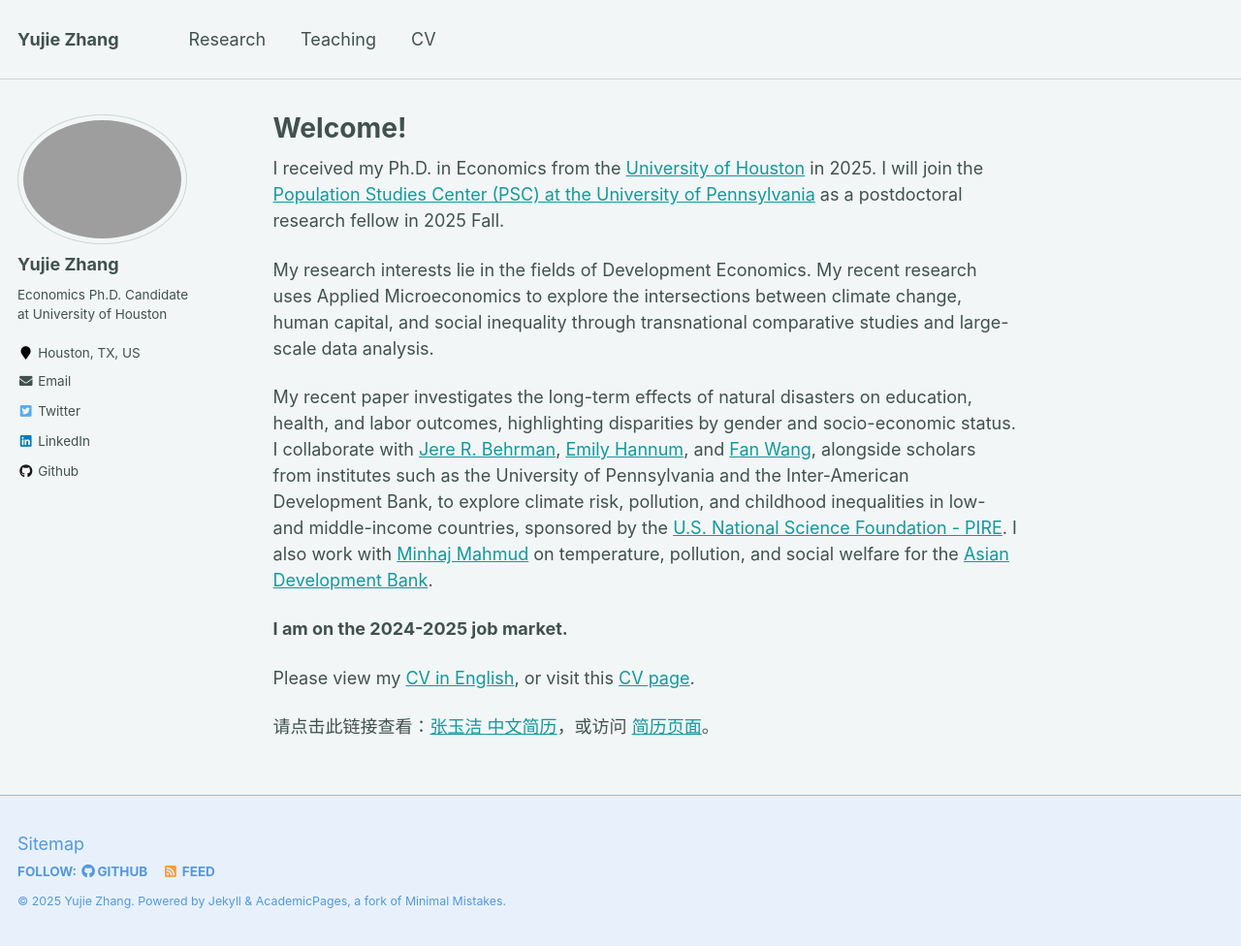
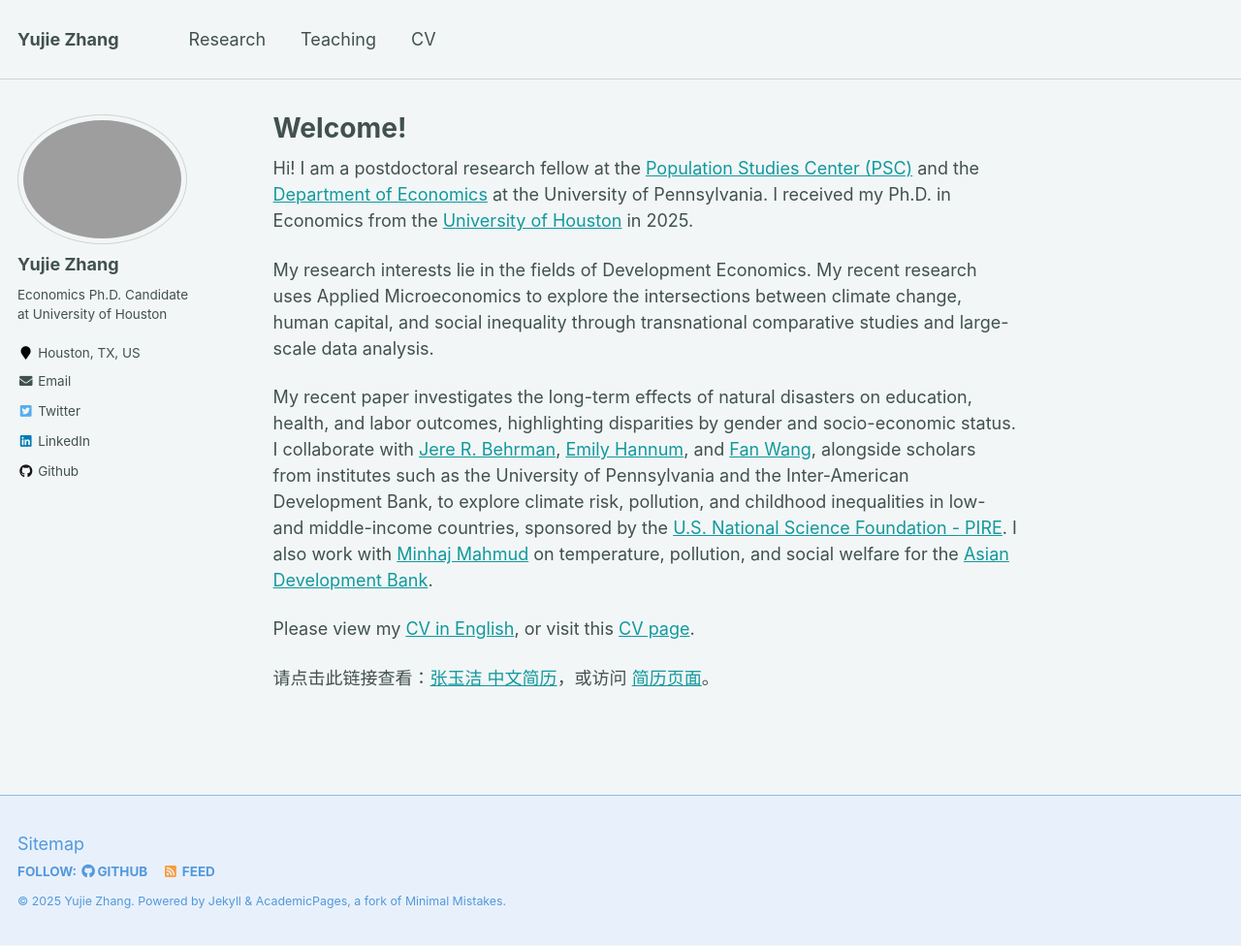
Before and after one commit to yujiezhangecon/yujiezhangecon.github.io, a Jekyll site: the page built from _pages/about.md, in a window 1280 px wide and 976 px high. Shown: the whole window at 97% size. Built offline with Jekyll 4.4.1, drawn with Linux system fonts in a browser that asks for light colours.

Commit message:
Update about.md

```diff
--- a/_pages/about.md
+++ b/_pages/about.md
@@ -8,19 +8,18 @@ redirect_from:
   - /about.html
 ---
 
-I received my Ph.D. in Economics from the [University of Houston](https://www.uh.edu/class/economics/) in 2025. I will join the [Population Studies Center (PSC) at the University of Pennsylvania](https://www.pop.upenn.edu/) as a postdoctoral research fellow in 2025 Fall.
+Hi! I am a postdoctoral research fellow at the [Population Studies Center (PSC)](https://www.pop.upenn.edu/) and the [Department of Economics](https://economics.sas.upenn.edu/) at the University of Pennsylvania. I received my Ph.D. in Economics from the [University of Houston](https://www.uh.edu/class/economics/) in 2025.
 
 My research interests lie in the fields of Development Economics. My recent research uses Applied Microeconomics to explore the intersections between climate change, human capital, and social inequality through transnational comparative studies and large-scale data analysis.
 
 <!---
 My research encompasses environment, health, education, labor, and inequality, particularly in developing countries. Recent work investigates the short- and long-term effects of climatic shocks on human capital, highlighting disparities by gender and socio-economic status.
+**I am on the 2024-2025 job market.**
 --->
 
 My recent paper investigates the long-term effects of natural disasters on education, health, and labor outcomes, highlighting disparities by gender and socio-economic status.
 I collaborate with [Jere R. Behrman](https://economics.sas.upenn.edu/people/jere-r-behrman), [Emily Hannum](https://sociology.sas.upenn.edu/people/emily-hannum), and [Fan Wang](https://fanwangecon.github.io/), alongside scholars from institutes such as the University of Pennsylvania and the Inter-American Development Bank, to explore climate risk, pollution, and childhood inequalities in low- and middle-income countries, sponsored by the [U.S. National Science Foundation - PIRE](https://beta.nsf.gov/funding/opportunities/partnerships-international-research-education-pire-0).
 I also work with [Minhaj Mahmud](https://blogs.adb.org/author/minhaj-mahmud) on temperature, pollution, and social welfare for the [Asian Development Bank](https://www.adb.org/).
-
-**I am on the 2024-2025 job market.**
 
 Please view my <a href="/YujieZhang_CV.pdf">CV in English</a>, or visit this [CV page](https://yujiezhangecon.github.io/cv/).
 
```
